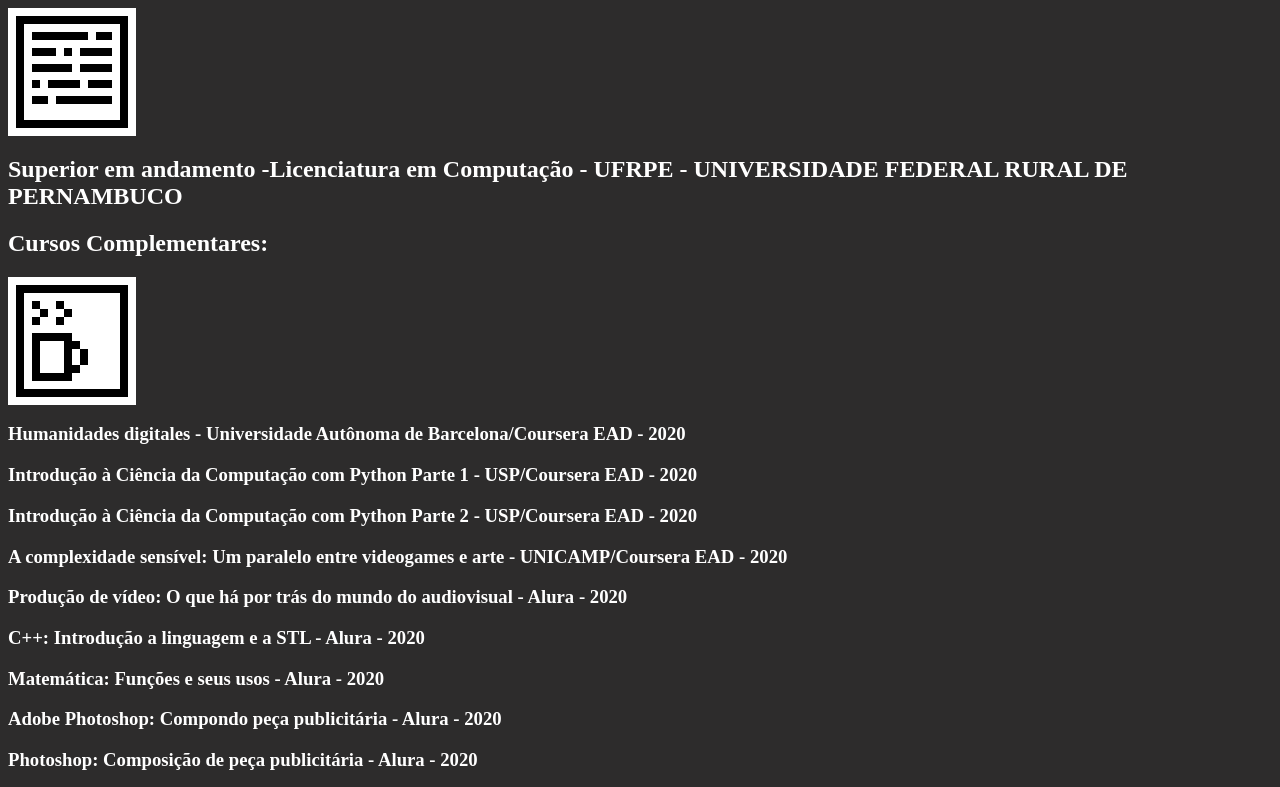
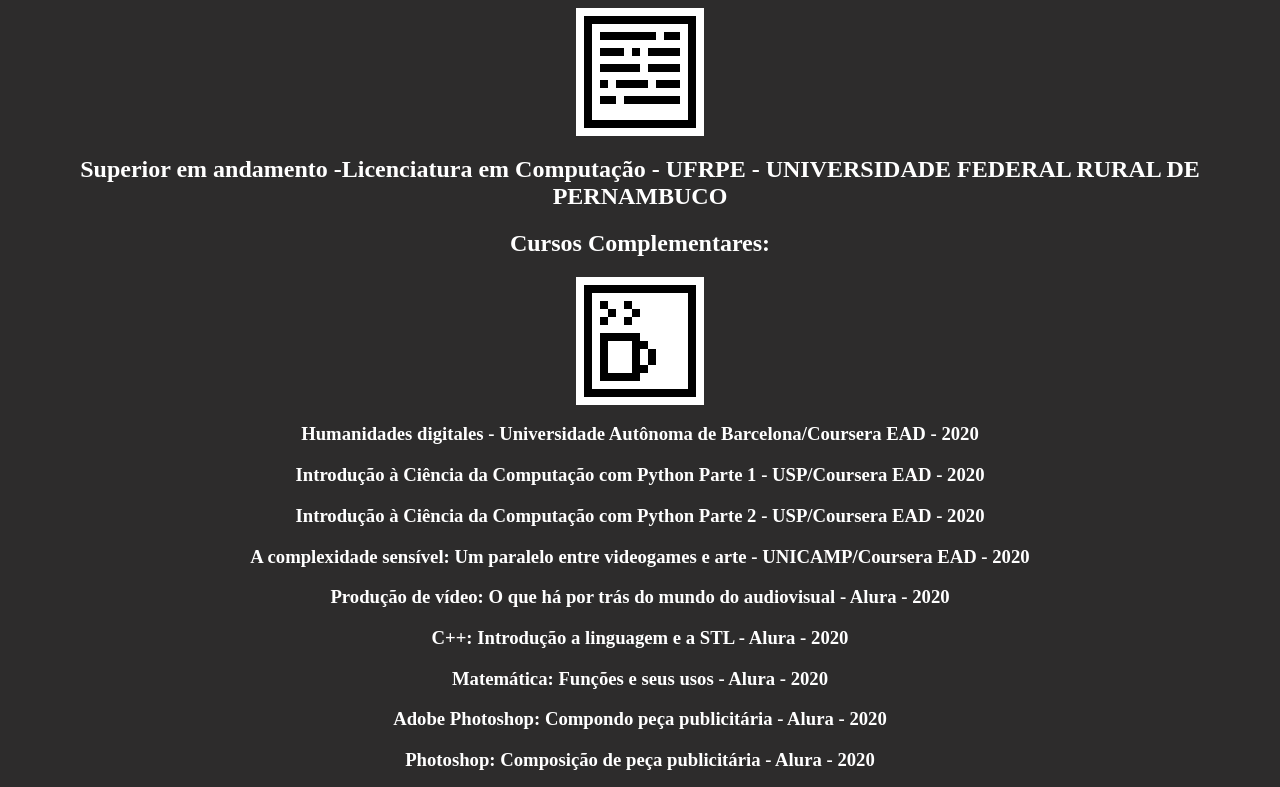
Before and after one commit to rtomazini42/website, a plain HTML site: page formacao.html in a window 1280 px wide. Shown: the top 787 px of the page. Drawn offline with Linux system fonts and the light colour scheme.

Commit message:
Update formacao.html

```diff
--- a/formacao.html
+++ b/formacao.html
@@ -8,7 +8,7 @@
 
 <link rel="stylesheet" href="index.css">
 
-<div class="icon3">
+<div class="icon2">
  <img src="images/bloco.png" alt="Renan Tomazini" width="128">
 <h2>Superior em andamento -Licenciatura em Computação - UFRPE - UNIVERSIDADE FEDERAL RURAL DE PERNAMBUCO</h2>
 
```
